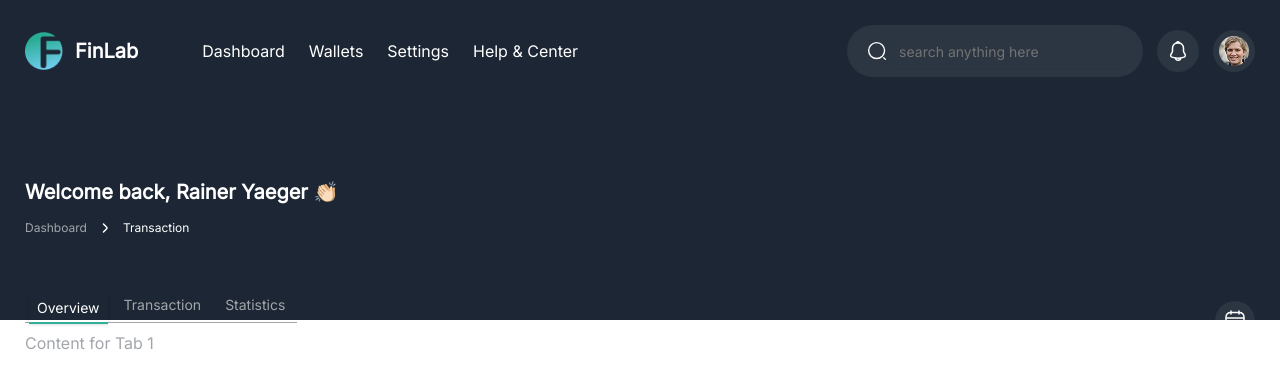
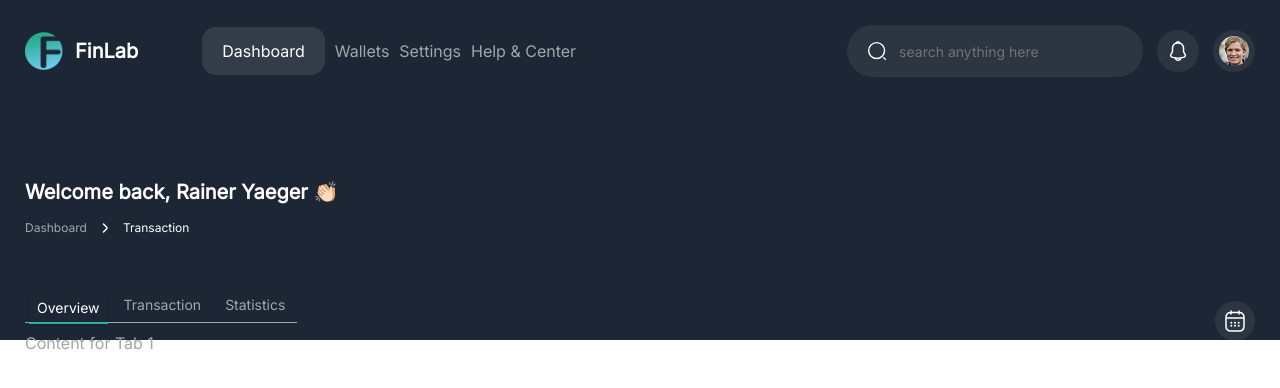
Before and after one commit to ariyanmvn/next-dashboard, a Next.js app: page / in a window 1280 px wide. Shown: the top 388 px of the page. Built offline with nearby package versions, Linux system fonts and the light colour scheme.

Commit message:
fixed ul's for the dekstop screen

```diff
--- a/src/subComponents/Hero.tsx
+++ b/src/subComponents/Hero.tsx
@@ -5,7 +5,7 @@ import HeroTabs from './HeroTabs'
 
 export default function Hero() {
   return (
-    <div className='hero bg-[#1C2634] w-full h-[320px]'>
+    <div className='hero bg-[#1C2634] w-full h-[320px] lg:h-[340px]'>
         <Navbar></Navbar>
         <HeroText></HeroText>
         <HeroTabs></HeroTabs>
--- a/src/subComponents/Navbar.tsx
+++ b/src/subComponents/Navbar.tsx
@@ -21,8 +21,8 @@ export default function Navbar() {
             <h1 className="text-xl font-semibold">FinLab</h1>
           </div>
           <div className="links">
-          <ul className="flex gap-6">
-            <li>Dashboard</li>
+          <ul className="flex items-center gap-[10px] text-[#A2A6AA] font-light">
+            <li className="bg-[#FFFFFF1A] text-white py-3 px-5 rounded-[14px]">Dashboard</li>
             <li>Wallets</li>
             <li>Settings</li>
             <li>Help & Center</li>
```
